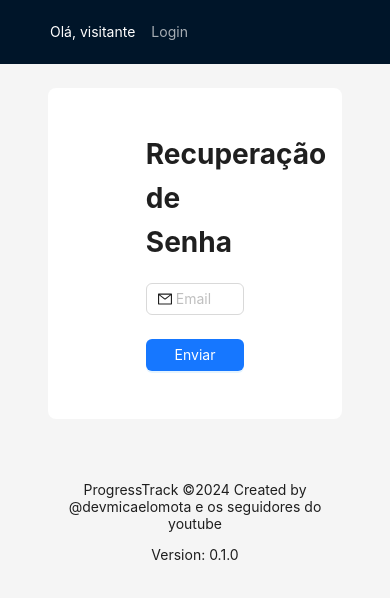
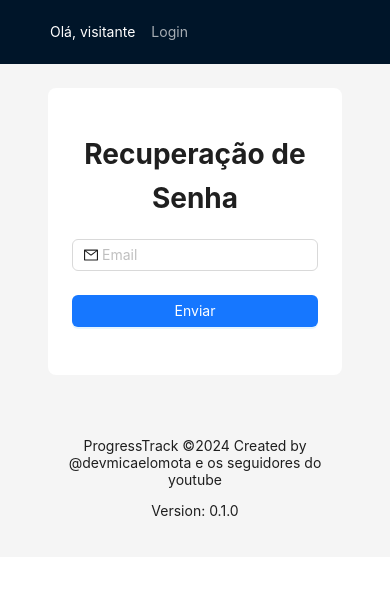
Before and after one commit to micaelomota/live-youtube-web-app, a React (Create React App) app in the folder frontend/: page /auth/forgot-password in a window 390 px wide. Shown: the top 598 px of the page. Built offline with nearby package versions, Linux system fonts and the light colour scheme; no server answers; the database is empty.

Commit message:
fix: optimize and washing code

```diff
--- a/frontend/src/components/SignInForm/index.tsx
+++ b/frontend/src/components/SignInForm/index.tsx
@@ -13,7 +13,6 @@ export const SignInForm = () => {
   const navigate = useNavigate();
 
   const redirect = (user: User) => {
-    console.log(user)
     if (user?.emailVerified) {
         navigate("/");
     } else {
--- a/frontend/src/screens/forgot-password/ForgotPassword.styles.ts
+++ b/frontend/src/screens/forgot-password/ForgotPassword.styles.ts
@@ -1,8 +1,15 @@
 const form: React.CSSProperties = {
     width: "40%",
-    margin: "20px auto"
+    margin: "20px auto",
+}
+
+const formMobile: React.CSSProperties = {
+    width: "100%",
+    margin: "20px auto",
+    textAlign: 'center'
 }
 
 export const Styles = {
-    form
+    form,
+    formMobile
 }
--- a/frontend/src/screens/forgot-password/ForgotPassword.tsx
+++ b/frontend/src/screens/forgot-password/ForgotPassword.tsx
@@ -1,4 +1,4 @@
-import { useState } from "react";
+import { useState, useEffect } from "react";
 import { Form, Input, Button } from "antd";
 import { MailOutlined } from "@ant-design/icons";
 import { sendPasswordResetEmail } from "firebase/auth";
@@ -9,9 +9,11 @@ import { Styles } from "./ForgotPassword.styles";
 type ForgotPasswordFormType = {
   email: string;
 };
+const widthScreen = window.innerWidth;
 
 export const ForgotPassword = () => {
   const [sendedEmail, setSendedEmail] = useState(false);
+
 
   const onFinish = (values: ForgotPasswordFormType) => {
       sendPasswordResetEmail(auth, values.email).then(
@@ -20,7 +22,11 @@ export const ForgotPassword = () => {
   };
 
     return (
-      <Form initialValues={{ remember: true }} onFinish={onFinish} style={Styles.form}>
+      <Form
+        initialValues={{ remember: true }}
+        onFinish={onFinish}
+        style={widthScreen < 450 ? Styles.formMobile : Styles.form}
+      >
         <h1>Recuperação de Senha</h1>
         <Form.Item<ForgotPasswordFormType>
           name="email"
--- a/frontend/src/screens/signin/SignInScreen.tsx
+++ b/frontend/src/screens/signin/SignInScreen.tsx
@@ -1,6 +1,5 @@
 import { useState } from "react";
 import { Card, Divider, Layout } from "antd";
-
 import { signInStyles } from "./signIn.styles";
 import logo from "../../assets/logo.svg";
 import { SignInForm } from "../../components/SignInForm";
```
